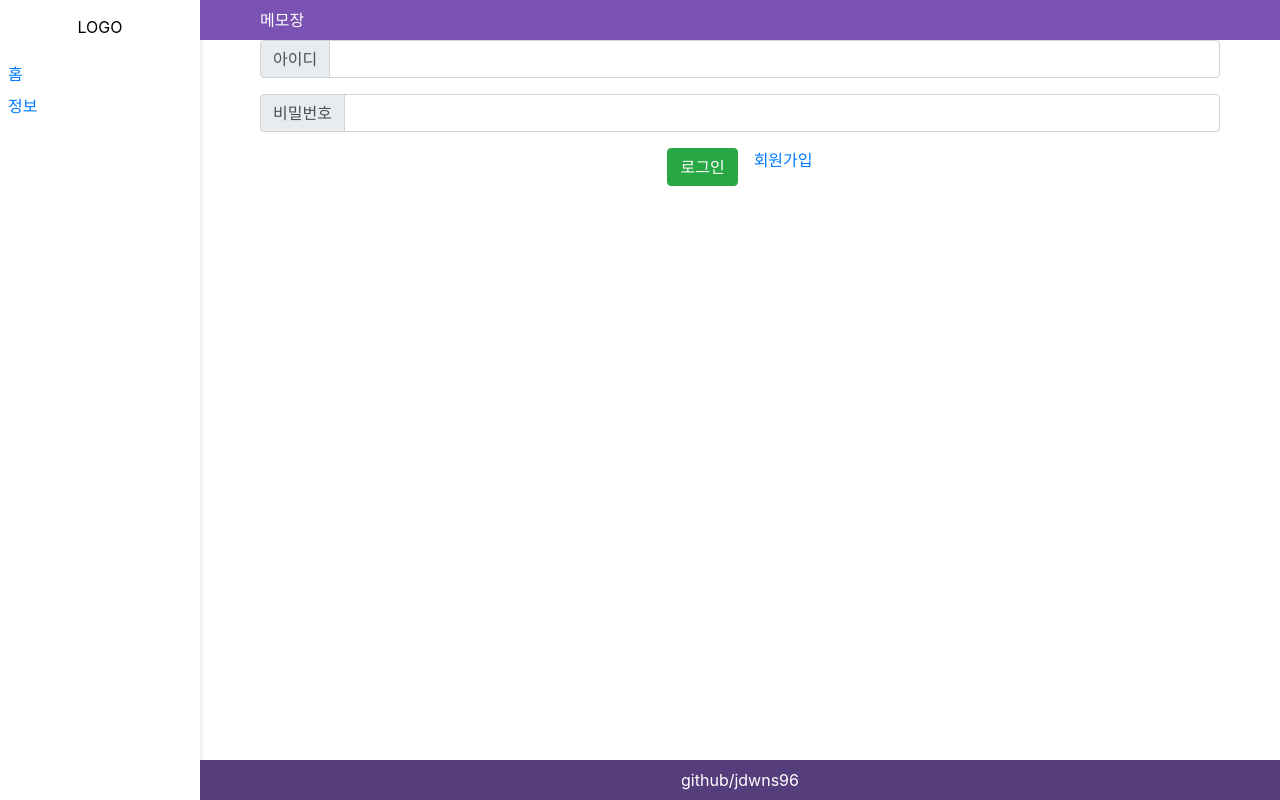
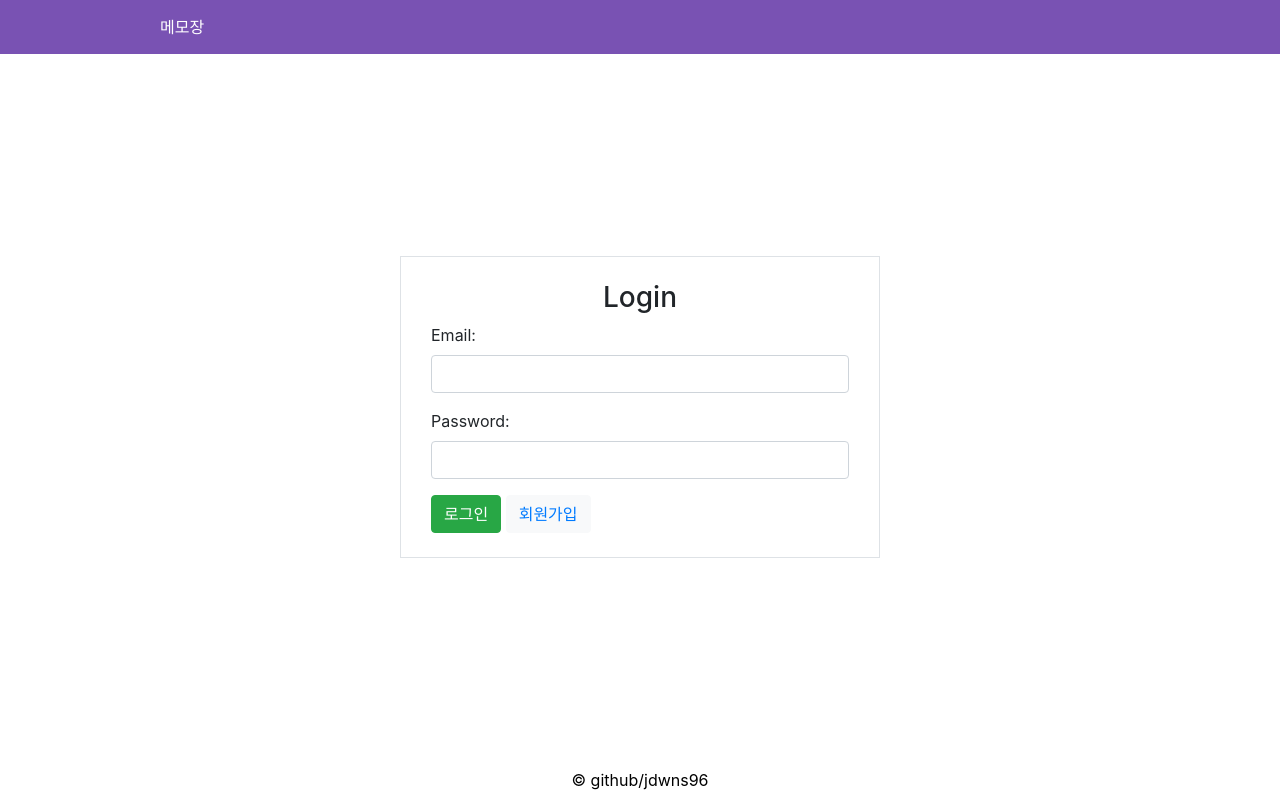
Before and after one commit to jdwns96/Express-Memo, a website: page page/login.html in a window 1280 px wide. Drawn offline with nearby package versions, Linux system fonts and the light colour scheme; files that its build step writes are made by us from their sources.

Commit message:
[UPDATE] login form

```diff
--- a/page/login.html
+++ b/page/login.html
@@ -3,45 +3,57 @@
 <!--  -->
 {% block content %}
 
-<form action="http://localhost:9999/login" accept-charset="utf-8" method="post">
-  <div class="input-group mb-3">
-    <div class="input-group-prepend">
-      <span class="input-group-text" id="inputGroup-sizing-default"
-        >아이디</span
-      >
-    </div>
+<link rel="stylesheet" type="text/css" href="/css/login.css" />
+
+<div id="login" class="container">
+  <div id="login-row" class="row justify-content-center align-items-center  ">
+    <div id="login-column" class="col-md-6 border">
+      <div id="login-box" class="col-md-12">
+        <form id="login-form"    class="form"   action="http://localhost:9999/login"
+        accept-charset="utf-8"
+        method="post">
+          <h3 class="mt-4 text-center text-purple">Login</h3>
+          <div class="form-group">
+            <label for="username" class="text-default">Email:</label><br />
             <input
               type="text"
+              id="username"
               class="form-control"
-      aria-label="Default"
-      aria-describedby="inputGroup-sizing-default"
               name="email"
             />
           </div>
-  <div class="input-group mb-3">
-    <div class="input-group-prepend">
-      <span class="input-group-text" id="inputGroup-sizing-default"
-        >비밀번호</span
-      >
-    </div>
+          <div class="form-group">
+            <label for="password" class="text-default">Password:</label><br />
             <input
-      class="form-control"
-      aria-label="Default"
-      aria-describedby="inputGroup-sizing-default"
               type="password"
               name="password"
+              id="password"
+              class="form-control"
             />
           </div>
-
-  <div class="d-flex justify-content-center">
-
-    <div class="mx-2">
-      <button type="submit" class="form__submit btn btn-success">로그인</button>
-    </div>
-    <div class="mx-2">
+          <div class="form-group">
+            <label for="remember-me" class="text-default">
+              <!-- <span>Remember me</span> -->
+              <!--  <span
+                ><input
+                  id="remember-me"
+                  name="remember-me"
+                  type="checkbox" /></span></label
+            ><br /> -->
+            <input
+              type="submit"
+              name="submit"
+              class="btn btn-success btn-md"
+              value="로그인"
+            />
+            <button class="btn btn-light">
               <a href="/join">회원가입</a>
+            </button>
           </div>
         </form>
       </div>
+    </div>
+  </div>
+</div>
 
 {% endblock %}
--- a/page/template/base.html
+++ b/page/template/base.html
@@ -9,6 +9,7 @@
     <link rel="stylesheet" type="text/css" href="/css/side.css" />
     <link rel="stylesheet" type="text/css" href="/css/header.css" />
     <link rel="stylesheet" type="text/css" href="/css/footer.css" />
+    <link rel="stylesheet" type="text/css" href="/css/footnav.css" />
     <link
       rel="stylesheet"
       href="/bootstrap-4.6.1-dist/css/bootstrap-grid.min.css"
@@ -24,35 +25,28 @@
     <script src="/js/jquery.js"></script>
     <script src="/bootstrap-4.6.1-dist/js/bootstrap.bundle.min.js"></script>
     <div class="d-flex">
-      <nav class="side">
-        <div class="side__wrapper">
-          <header class="side__header">LOGO</header>
-          <main class="side__body">
-            <ul>
-              <li class="m-2">
-                <a href="/"> 홈 </a>
-              </li>
-              <li class="m-2">
-                <a href="/"> 정보 </a>
-              </li>
-            </ul>
-          </main>
-        </div>
-      </nav>
+      <!-- sidenav -->
+      {% include "template/sidenav.html" %}
+      <!-- sidenav -->
       <div class="base">
         <!-- header -->
         {% include "template/header.html" %}
         <!-- header -->
-        <!-- content -->
+        <!-- body -->
         <div class="body">
           <div class="body__wrapper mx-auto">
+            <!-- content -->
             {% block content %}{% endblock %}
+            <!-- content -->
           </div>
         </div>
-        <!-- content -->
+        <!-- body -->
         <!-- footer -->
         {% include "template/footer.html" %}
         <!-- footer -->
+        <!-- moblie nav -->
+        {% include "template/footnav.html" %}
+        <!-- moblie nav -->
       </div>
     </div>
   </body>
--- a/page/template/footer.html
+++ b/page/template/footer.html
@@ -2,6 +2,6 @@
   <div
     class="footer__wrapper mx-auto d-flex justify-content-center align-items-center"
   >
-    <div>github/jdwns96</div>
+    <div>© github/jdwns96</div>
   </div>
 </footer>
--- /dev/null
+++ b/page/template/footnav.html
@@ -0,0 +1,12 @@
+{% if user %}
+<nav class="footnav">
+  <ul class="footnav__wrapper">
+    <li class="footnav__li">
+      <a class="footnav__a" href="/">홈</a>
+    </li>
+    <li class="footnav__li">
+      <a class="footnav__a" a href="/">정보</a>
+    </li>
+  </ul>
+</nav>
+{% endif %}
--- /dev/null
+++ b/page/template/sidenav.html
@@ -0,0 +1,17 @@
+{% if user %}
+<nav class="side">
+  <div class="side__wrapper">
+    <header class="side__header">LOGO</header>
+    <main class="side__body">
+      <ul>
+        <li class="m-2">
+          <a href="/"> 홈 </a>
+        </li>
+        <li class="m-2">
+          <a href="/"> 정보 </a>
+        </li>
+      </ul>
+    </main>
+  </div>
+</nav>
+{% endif %}
--- a/public/css/base.css
+++ b/public/css/base.css
@@ -16,4 +16,5 @@
 .body__wrapper {
   padding: 0 2rem;
   max-width: 1024px;
+  height: 100%;
 }
--- a/public/css/footer.css
+++ b/public/css/footer.css
@@ -1,7 +1,6 @@
 .footer {
-  background-color: #563d7c;
-  color: #fff;
-  margin-bottom: 4rem;
+  color: #000;
+  /* margin-bottom: 48px; */
 }
 
 .footer .footer__wrapper {
--- /dev/null
+++ b/public/css/footnav.css
@@ -0,0 +1,29 @@
+.footnav {
+  flex: none;
+  position: sticky;
+  bottom: 0;
+  width: 100%;
+  height: 52px;
+  background-color: #563d7c;
+}
+
+.footnav .footnav__wrapper {
+  margin: 0;
+  height: 100%;
+  width: 100%;
+  padding: 0 2rem;
+  display: flex;
+  justify-content: space-around;
+  align-items: center;
+}
+.footnav .footnav__li {
+}
+.footnav .footnav__a {
+  color: #fff !important;
+}
+
+@media screen and (min-width: 769px) {
+  .footnav {
+    display: none;
+  }
+}
--- a/public/css/header.css
+++ b/public/css/header.css
@@ -2,6 +2,10 @@
   width: 100%;
   background-color: #7952b3;
   color: #fff;
+  height: 54px;
+  flex: none;
+  display: flex;
+  justify-content: center;
 }
 
 .header .header__wrapper {
--- a/public/css/home.css
+++ b/public/css/home.css
@@ -1,6 +1,3 @@
-.post {
-  /* background-color: red; */
-}
 .home__header {
   padding-bottom: 1rem;
   border-bottom: 2px solid #efefef;
--- /dev/null
+++ b/public/css/login.css
@@ -0,0 +1,10 @@
+#login {
+  height: 100%;
+}
+
+#login-row {
+  height: 100%;
+  display: flex;
+  justify-content: center;
+  align-items: center;
+}
```
Also changed, not shown: page/index.html (+3 -3 lines). Lines whose indentation alone changed are shown as unchanged.
